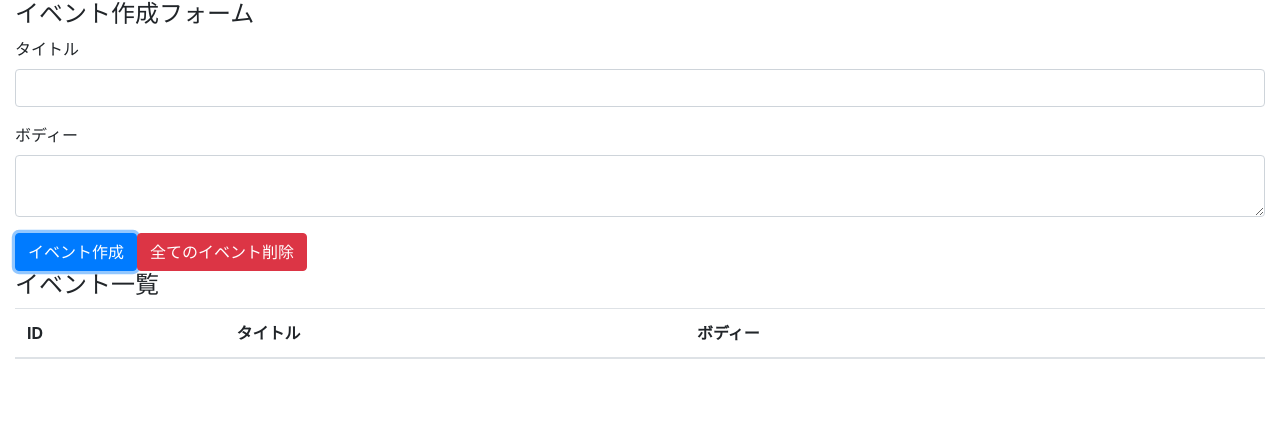
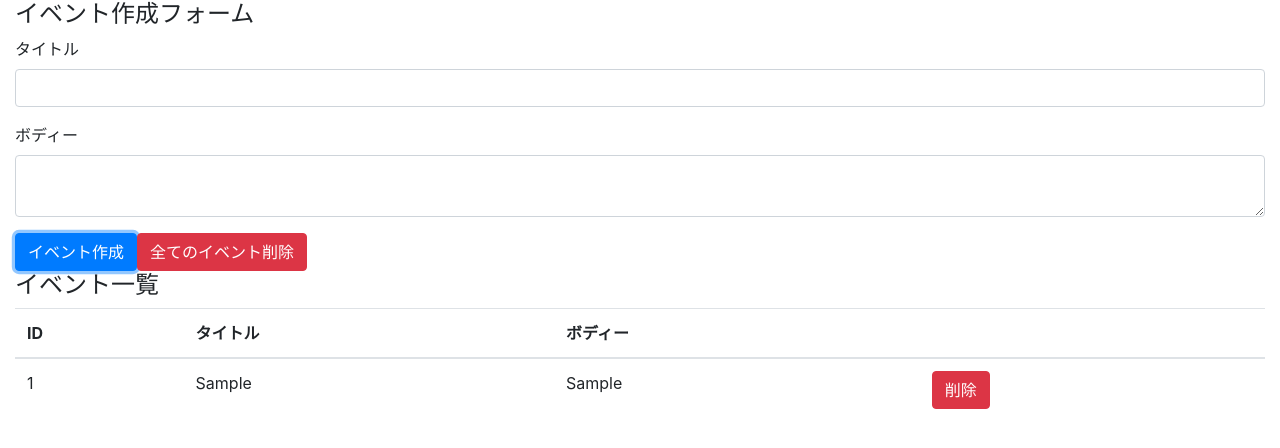
Before and after one commit to rikulab/react-hooks-102, a React (Create React App) app: page / in a window 1280 px wide. Both pictures are taken after typing "Sample", "Sample" into the empty fields and a click on the button "イベント作成". Shown: the top 448 px of the page. Built offline with nearby package versions, Linux system fonts and the light colour scheme.

Commit message:
display events, refactor and implement removew event button

```diff
--- a/src/components/App.js
+++ b/src/components/App.js
@@ -1,5 +1,6 @@
 import React, { useReducer, useState } from 'react';
 import 'bootstrap/dist/css/bootstrap.min.css';
+import Event from './Event';
 import reducer from './reducers';
 
 const App= () => {
@@ -50,6 +51,9 @@
             <th></th>
           </tr>
         </thead>
+        <tbody>
+          { state.map((event, index) => (<Event key={index} event={event} />))}
+        </tbody>
       </table>
     </div>
   )
--- /dev/null
+++ b/src/components/Event.js
@@ -0,0 +1,19 @@
+import React from 'react'
+
+const Event = ({ dispatch, event }) => {
+    const id = event.id
+      const handleClickDeleteButton = () => {
+        dispatch({ type: 'DELETE_EVENT', id })
+      }
+
+      return(
+      <tr>
+        <td>{id}</td>
+        <td>{event.title}</td>
+        <td>{event.body}</td>
+        <td><button type="button" className="btn btn-danger" onClick={handleClickDeleteButton}>削除</button></td>
+      </tr>
+      )
+}
+
+export default Event
--- a/src/components/reducers/index.js
+++ b/src/components/reducers/index.js
@@ -19,7 +19,7 @@
             const id = length === 0 ? 1 : state[length - 1].id + 1
             return [...state, {id: id, ...event }]
         case 'DELETE_EVENT':
-            return state
+            return state.filter(event => event.id !== action.id)
         case 'DELETE_ALL_EVENTS':
             return []
         default:
```
